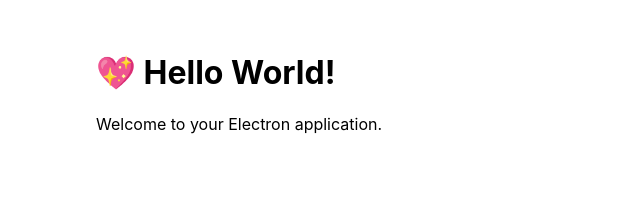
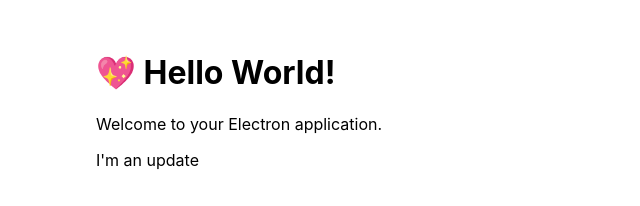
Before and after one commit to Tommylans/test-desktop, an Electron app: page src/index.html in a window 800 px wide. Shown: the whole page, without its empty margins (0-640 px from the left). Drawn offline with Linux system fonts and the light colour scheme.

Commit message:
Added the first test update
Signed-off-by: Tom Lanser <tom@devv.nl>

```diff
--- a/package.json
+++ b/package.json
@@ -1,7 +1,7 @@
 {
   "name": "my-app",
   "productName": "my-app",
-  "version": "1.0.0",
+  "version": "1.0.11",
   "description": "My Electron application description",
   "main": "src/index.js",
   "scripts": {
--- a/src/index.html
+++ b/src/index.html
@@ -8,5 +8,6 @@
   <body>
     <h1>💖 Hello World!</h1>
     <p>Welcome to your Electron application.</p>
+    <p>I'm an update</p>
   </body>
 </html>
```
Also changed, not shown: .github/workflows/build-and-release.yml.
